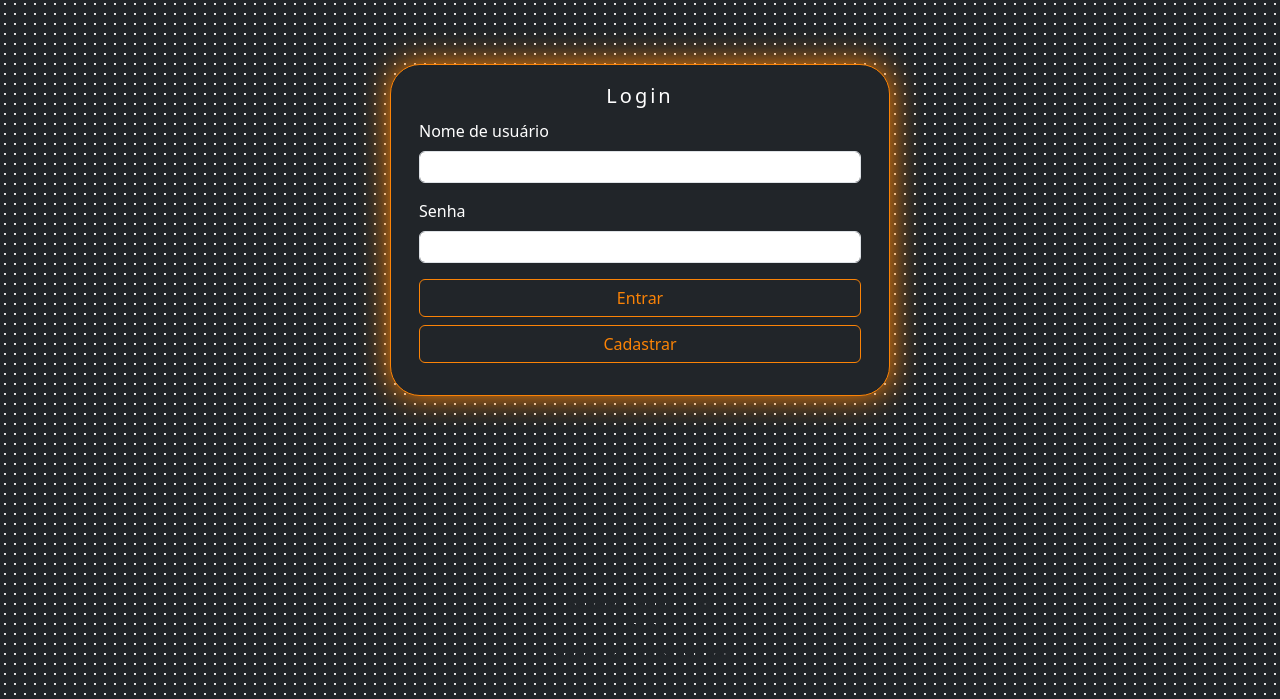
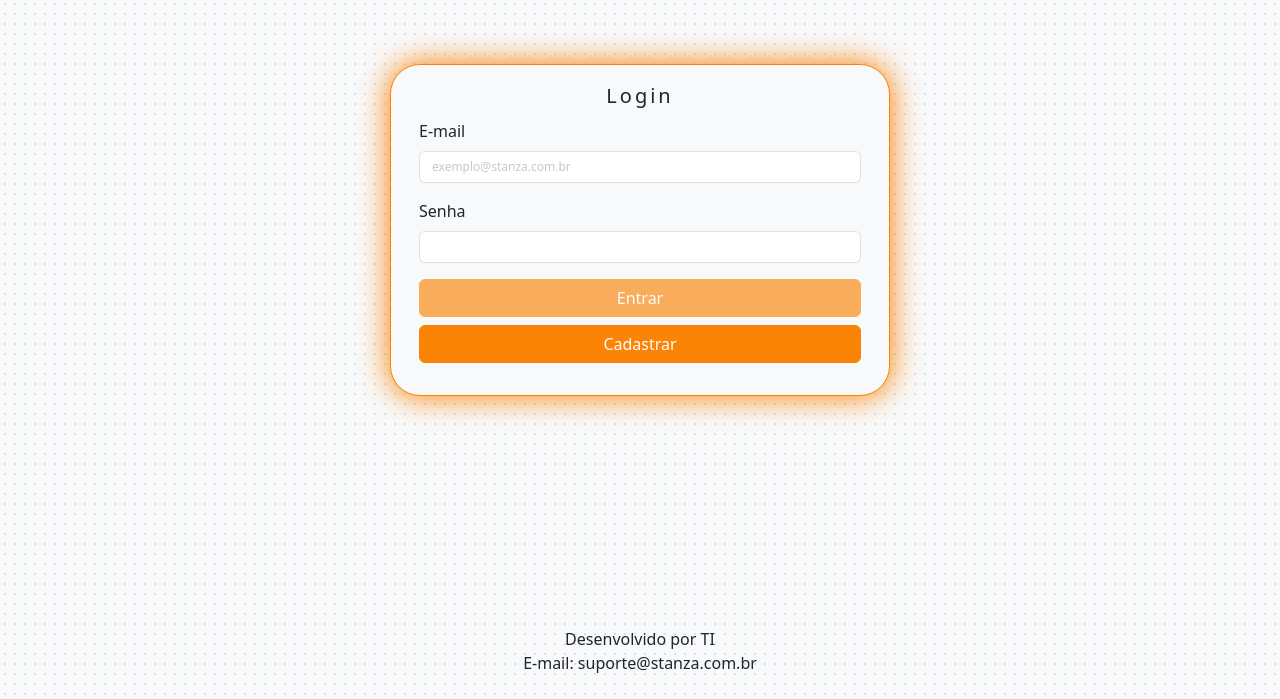
Before and after one commit to L4N0XD/Stanza, a Django app: page /login/ in a window 1280 px wide. Shown: the part 101-800 px from the top of the page. Run offline with Django 4.2, Linux system fonts and the light colour scheme; some libraries are stand-ins or nearby versions; some web fonts are replaced; grey boxes are pictures that could not be loaded.

Commit message:
Fixed bugs

```diff
--- a/core/views.py
+++ b/core/views.py
@@ -2,13 +2,33 @@ from django.shortcuts import render, redirect
 from django.db.models import Q
 from django.http import JsonResponse, HttpResponse
 from django.db.models import Sum
+from django.contrib.auth.models import User
+from django.views.decorators.http import require_POST
 from core.models import Dados, Operations, Insumos, DadosAjuCard, DadosRH, Totais, DadosComercial,ClientesComercial, DadosVT
 from .forms import FiltroForm, UploadForm, AddInsumoForm, UploadRH
 from datetime import datetime, timedelta
 import tempfile, os, math, time, locale, numero_por_extenso, collections
 import pandas as pd
 import numpy as np
-from random import randint
+
+@require_POST
+#cadastra novo usuario
+def cadastro(request):
+    try:
+        usuario_aux = User.objects.get(email=request.POST['campo-email'])
+        if usuario_aux:
+            return render(request, 'login.html', {'msg': 'Erro! Já existe um usuário com o mesmo e-mail'})
+
+    except User.DoesNotExist:
+        email = request.POST['emailRegister']
+        senha = request.POST['password1']
+        nome_usuario = request.POST['Nome']
+        novoUsuario = User.objects.create_user(email=email, password=senha, nome = nome_usuario)
+        novoUsuario.save()
+        return render(request, 'login.html', {'Sucesso': 'Cadastrado com sucesso!'})
+#Retorna página de login
+def login(request):
+    return render(request, 'login.html')
 
 #calcula o valor a ser pago no VT
 def calcular_pagar(cpf):
@@ -463,9 +483,6 @@ def filtrar(request):
 #Retorna Index.html
 def index(request):
     return render(request, 'index.html')
-#Retorna página de login
-def login(request):
-    return render(request, 'login.html')
 #Salva os dados
 def save_data(request):
     if request.method == 'POST':
@@ -964,7 +981,6 @@ def dados_comercial(dados_xls, request):
 
     DadosComercial.objects.bulk_create(lista_comercial)
     ClientesComercial.objects.bulk_create(lista_comercial_condicoes)
-
 #Renderiza a página de resultados de Comercial
 def comercial(request):
     first = DadosComercial.objects.first()
@@ -986,6 +1002,10 @@ def comercial(request):
     Soma_Anual = DadosComercial.objects.filter(tipo_condicao="Anual").exclude(valor_devido=0).aggregate(Sum('valor_devido'))['valor_devido__sum']
     Soma_FGTS = DadosComercial.objects.filter(tipo_condicao="FGTS").exclude(valor_devido=0).aggregate(Sum('valor_devido'))['valor_devido__sum']
     Soma_Financiamento = DadosComercial.objects.filter(tipo_condicao="Financiamento").exclude(valor_devido=0).aggregate(Sum('valor_devido'))['valor_devido__sum']
+    valores = [Soma_Par_Men2,Soma_Ato,Soma_Par_Mensais,Soma_Par_Semestrais,Soma_Par_Bimestrais,Soma_Ent_chaves,Soma_Resíduo,Soma_Sinal,Soma_Par_Inter,Soma_Par_Inter_2,Soma_Sin_Cartão,Soma_Par_Cartão,Soma_Car_Crédito,Soma_Transf_Crédito,Soma_Fin_Associativo,Soma_Anual,Soma_FGTS,Soma_Financiamento]
+    valores_nao_nulos = [valor for valor in valores if valor is not None]
+    total_devido = sum(valores_nao_nulos)
+
     teste = DadosComercial.objects.exclude(total_lanc=None)
     total_lanc = (teste[0].total_lanc)
     try:
@@ -1002,7 +1022,7 @@ def comercial(request):
                                               'Total_Sin_Cartão': formatar_real(Soma_Sin_Cartão ),'Total_Par_Cartão': formatar_real(Soma_Par_Cartão ),'Total_Car_Credit': formatar_real(Soma_Car_Crédito),
                                               'Total_Transf_Credito': formatar_real(Soma_Transf_Crédito ),'Total_Fin_Associativo': formatar_real(Soma_Fin_Associativo ),'Total_Anual': formatar_real(Soma_Anual),
                                               'Total_FGTS': formatar_real(Soma_FGTS ),'Total_Financiamento': formatar_real(Soma_Financiamento), 'total_residuo': formatar_real(Soma_Resíduo),
-                                              'finan_pago': Soma_Financiamento_pago, })
+                                              'finan_pago': Soma_Financiamento_pago, 'total_devido': formatar_real(total_devido)})
 #Upload dos arquivos de Comercial
 def upload_comercial(request):
     if request.method == 'POST':
--- a/stanza/urls.py
+++ b/stanza/urls.py
@@ -23,6 +23,7 @@ urlpatterns = [
     path('admin/', admin.site.urls),
     path('index/', views.index, name='index'),
     path('login/', views.login, name='login'),
+    path('cadastro/', views.cadastro, name='cadastro'),
     path('graphic/', views.graphic, name='graphic'),
     path('upload-page-obras/', views.upload_page_obras, name='upload-page-obras'),
     path('upload-import-vt/', views.upload_import_vt, name='upload-import-vt'),
--- a/templates/pages/comercial.html
+++ b/templates/pages/comercial.html
@@ -197,6 +197,7 @@
             {% if Total_FGTS is not none %}
                 <p style="font-size: 14px; cursor: context-menu; width: 100%; " class="btn btn-stanza">BIMESTRAL: {{Total_FGTS}}</p>
                 {% endif %}
+            <p style="font-size: 14px; cursor: context-menu; width: 100%; " class="btn btn-stanza">TOTAL DEVIDO: {{total_devido}}</p>
             </li>
         </ul>
 </div>
--- a/templates/pages/login.html
+++ b/templates/pages/login.html
@@ -17,28 +17,28 @@
     <title id="titulo">Login</title>
 </head>
 {% include "header.html" %}
-<body class="bg-dark">
+<body class="bg-light">
 <section id="login">
     <div class="container-fluid" style="margin-top: 5%;" >
         <div class="row justify-content-center">
-                <div class="card bg-dark" style="width: 500px;border: 1px solid #fb8306;box-shadow: 0px 0px 30px 1px #fb8306; border-radius: 30px;">
-                    <div class="card-header text-white mt-2" style="border-bottom: 0;font-size: 20px;justify-content: center;display: flex; letter-spacing: 3px;">
+                <div class="card bg-light" style="width: 500px;border: 1px solid #fb8306;box-shadow: 0px 0px 30px 1px #fb8306; border-radius: 30px;">
+                    <div class="card-header text-dark mt-2 bg-light" style="border-bottom: 0;font-size: 20px;justify-content: center;display: flex; letter-spacing: 3px;">
                         Login
                     </div>
                     <div class="card-body" style="padding-top: 0;">
                         <form method="POST" style="display: grid;" >
                             {% csrf_token %}
                             <div class="mb-3">
-                                <label for="username" class="form-label text-white">Nome de usuário</label>
-                                <input type="text"style="font-size: 12px;"  class="form-control" id="username" name="username">
+                                <label for="username" class="form-label text-dark">E-mail</label>
+                                <input type="text"style="font-size: 12px;"  class="form-control" id="username" name="username" placeholder="exemplo@stanza.com.br">
                             </div>
                             <div class="mb-3">
-                                <label for="password" class="form-label text-white">Senha</label>
-                                <input type="password" style="font-size: 12px;" class="form-control" id="password" name="password">
+                                <label for="password" class="form-label text-dark">Senha</label>
+                                <input type="password" style="font-size: 12px;" class="form-control" onchange="checkPassword()" id="password" name="password">
                             </div>
-                            <button type="submit" class="btn btn-outline-stanza">Entrar</button>
+                            <button type="submit" disabled id="entrar" class="btn btn-stanza">Entrar</button>
                         </form>
-                            <button id="cadastro" class="btn btn-outline-stanza mt-2 mb-3" style="width: 100%;">Cadastrar</button>
+                            <button id="cadastro" class="btn btn-stanza mt-2 mb-3" style="width: 100%;">Cadastrar</button>
                     </div>
             </div>
         </div>
@@ -46,48 +46,99 @@
 </section>
 
 <section id="signup">
-    <div class="container-fluid" style="margin-top: 5%;" >
+    <div class="container-fluid" style="margin-top: 2%;" >
         <div class="row justify-content-center">
-            <div class="card bg-dark" style="width: 500px;border: 1px solid #fb8306;box-shadow: 0px 0px 30px 1px #fb8306; border-radius: 30px;">
-                <div class="card-header text-white mt-2" style="border-bottom: 0;font-size: 20px;justify-content: center;display: flex; letter-spacing: 3px;">
+            <div class="card bg-light" style="width: 500px;border: 1px solid #fb8306;box-shadow: 0px 0px 30px 1px #fb8306; border-radius: 30px;">
+                <div class="card-header text-dark mt-2 bg-light" style="border-bottom: 0;font-size: 20px;justify-content: center;display: flex; letter-spacing: 3px;">
                     Cadastro
                     </div>
                     <div class="card-body" style="padding-top: 0;">
-                        <form method="POST" >
+                        <form method="POST" action=" {% url 'cadastro' %}">
                             {% csrf_token %}
                             <div class="mb-3">
-                                <label for="username" class="form-label text-white">Nome de usuário</label>
-                                <input type="text" style="font-size: 12px;" class="form-control" id="usernameRegister" name="usernameRegister">
+                                <label for="username" class="form-label text-dark">E-mail</label>
+                                <input type="text" style="font-size: 12px;" class="form-control" id="emailRegister" name="emailRegister" placeholder="exemplo@stanza.com.br">
+                                {% if msg %}
+                                <p  class="mt-0 mb-0 justify-content-center" style="color: red; display: none;">E-mail já cadastrado!</p>
+                                {% endif %}
                             </div>
                             <div class="mb-3">
-                                <label for="password1" class="form-label text-white">Senha</label>
-                                <input type="password" style="font-size: 12px;" class="form-control" id="password1" name="password1">
+                                <label for="username" class="form-label text-dark">Nome</label>
+                                <input type="text" style="font-size: 12px;" class="form-control" id="nomeUsuario" name="nomeUsuario" placeholder="Como deseja ser chamado(a)?">
                             </div>
                             <div class="mb-3">
-                                <label for="password2" class="form-label text-white">Confirme a senha</label>
-                                <input type="password" style="font-size: 12px;" class="form-control" id="password2" name="password2">
+                                <label for="password1" class="form-label text-dark">Senha</label>
+                                <input type="password" onchange="empty_erro()" style="font-size: 12px;" class="form-control" id="password1" name="password1">
                             </div>
-                            <button id="cadastro" type="submit" class="btn btn-outline-stanza mt-2 mb-3" style="width: 100%;">Cadastrar</button>
+                            <div class="mb-3">
+                                <label for="password2" class="form-label text-dark">Confirme a senha</label>
+                                <input type="password" onchange="empty_erro()" style="font-size: 12px;" class="form-control" id="password2" name="password2">
+                                <p id="senhasDiferentes" class="mt-2 mb-0 justify-content-center" style="color: red; display: none;">Senhas não conferem</p>
+                            </div>
+                            <button id="cadastrar" type="submit" disabled class="btn btn-stanza mt-2 mb-3" style="width: 100%;">Cadastrar</button>
                         </form>
                     </div>
             </div>
         </div>
     </div>
 </section>
+{% include "footer.html" %}
 <script>
+    const footer = document.querySelector(".footer-container")
+    const enable = document.querySelector('#entrar')
+    const password = document.querySelector('#password')
+    var password1Input = document.getElementById("password1");
+    var password2Input = document.getElementById("password2");
+    var texto_erro = document.getElementById("senhasDiferentes");
+    var cadastroButton = document.getElementById("cadastrar");
+    var emailInput = document.getElementById("emailRegister");
+    footer.style.width = '100%';
     cadastro = document.querySelector('#cadastro')
     registro = document.getElementById("signup");
     login = document.getElementById("login");
     cadastro.addEventListener('click', () => registrar())
+
     function registrar () {
         document.getElementById("titulo").text = 'Cadastro',
         login.style.display = 'none',
         registro.style.display = 'flex'
     }
 
+
+    password.addEventListener("input", function() {
+        if (password.value) {
+            enable.disabled = false;
+        } else {
+            enable.disabled = true;
+        }
+    });
+
+
+
+        password2Input.addEventListener("input", function() {
+            if (password1Input.value === password2Input.value) {
+                cadastroButton.disabled = false;
+                texto_erro.style.display = 'none';
+            } else {
+                cadastroButton.disabled = true;
+                texto_erro.style.display = 'flex';
+            }
+
+    });
+
+    function empty_erro() {
+    if (password1Input.value == '') {
+        cadastroButton.disabled = true;
+        texto_erro.style.display = 'none';
+    }
+    else if (password2Input.value == '') {
+        cadastroButton.disabled = true;
+        texto_erro.style.display = 'none';
+    }
+};
+
 </script>
     </body>
-    {% include "footer.html" %}
 <style>
     #login {
         display: flex;
@@ -95,8 +146,12 @@
     #signup {
         display: none;
     }
+    .form-control::placeholder {
+        color: #c8c8c8;
+    }
 
-    </style>
+
+</style>
 
 
 </html>
```
Lines whose indentation alone changed are shown as unchanged.
